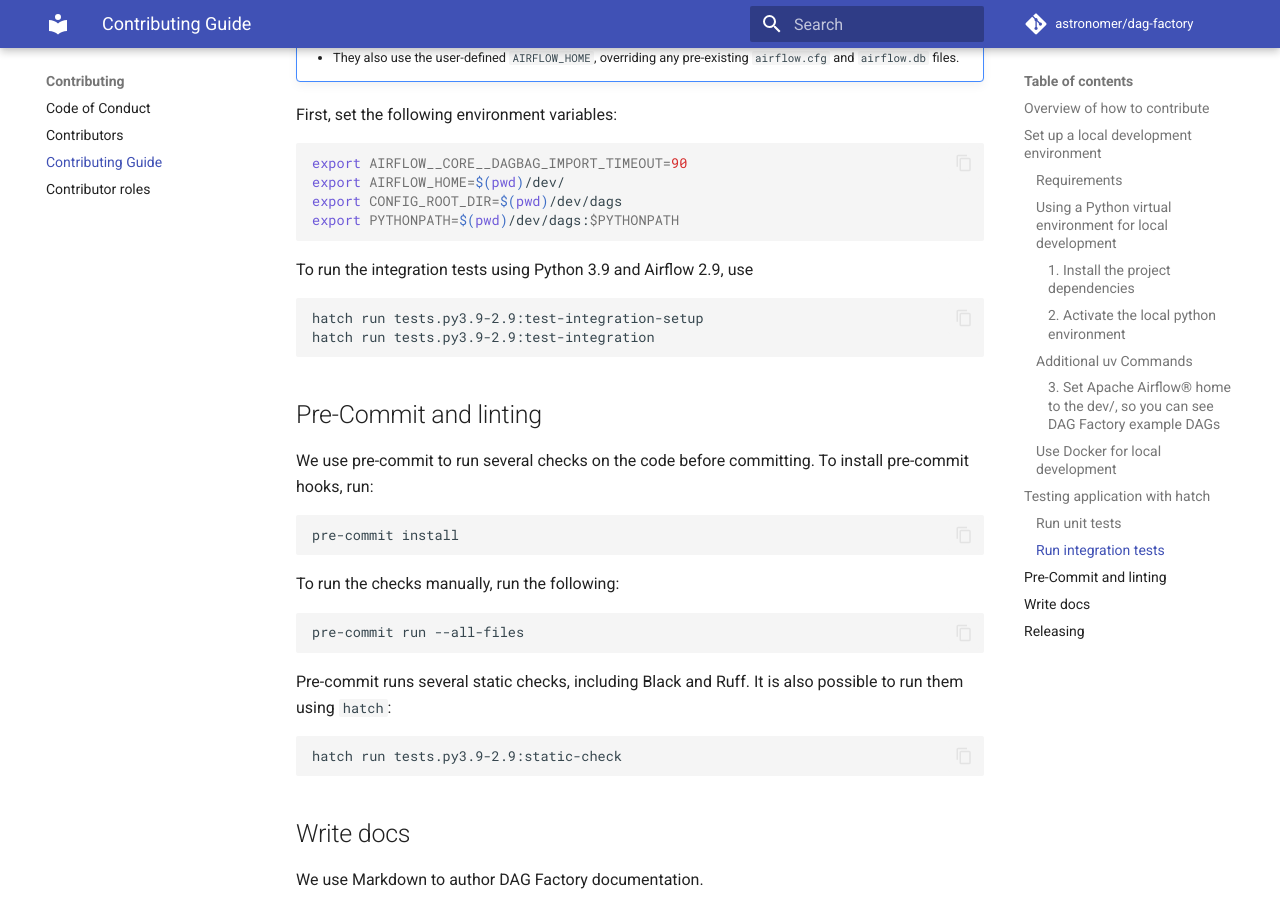
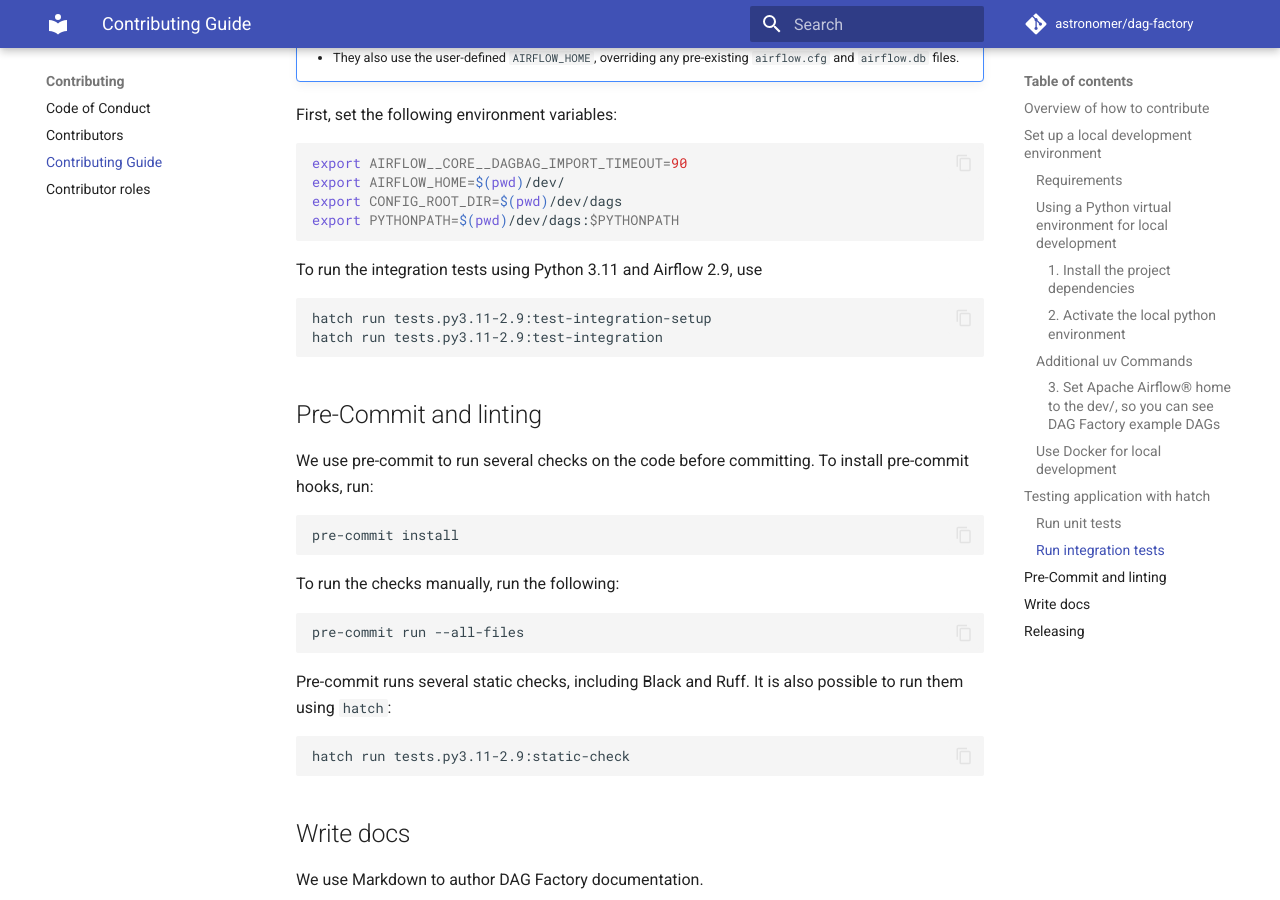
Before and after one commit to astronomer/dag-factory, an MkDocs documentation site: the page built from docs/contributing/howto.md, in a window 1280 px wide and 900 px high, scrolled down 4086 px. Built offline with MkDocs 1.6.1 and Material for MkDocs 9.7.7, drawn with Linux system fonts in a browser that asks for light colours; comment, search, counter and statistics services are not loaded; the version menu is left out.

Commit message:
Drop Python 3.9 Support

````diff
--- a/docs/contributing/howto.md
+++ b/docs/contributing/howto.md
@@ -173,11 +173,11 @@ export CONFIG_ROOT_DIR=$(pwd)/dev/dags
 export PYTHONPATH=$(pwd)/dev/dags:$PYTHONPATH
 ```
 
-To run the integration tests using Python 3.9 and Airflow 2.9, use
+To run the integration tests using Python 3.11 and Airflow 2.9, use
 
 ```bash
-hatch run tests.py3.9-2.9:test-integration-setup
-hatch run tests.py3.9-2.9:test-integration
+hatch run tests.py3.11-2.9:test-integration-setup
+hatch run tests.py3.11-2.9:test-integration
 ```
 
 ## Pre-Commit and linting
@@ -197,7 +197,7 @@ pre-commit run --all-files
 Pre-commit runs several static checks, including Black and Ruff. It is also possible to run them using `hatch`:
 
 ```bash
-hatch run tests.py3.9-2.9:static-check
+hatch run tests.py3.11-2.9:static-check
 ```
 
 ## Write docs
--- a/pyproject.toml
+++ b/pyproject.toml
@@ -10,7 +10,7 @@ authors = [{ name = "Astronomer", email = "humans@astronomer.io" }]
 readme = "README.md"
 license = "Apache-2.0"
 license-files = ["LICENSE"]
-requires-python = ">=3.9"
+requires-python = ">=3.10"
 keywords = ["airflow", "apache-airflow", "provider", "astronomer", "dag"]
 classifiers = [
     "Development Status :: 5 - Production/Stable",
@@ -22,7 +22,6 @@ classifiers = [
     "Programming Language :: Python :: Implementation :: PyPy",
     "Programming Language :: Python :: 3",
     "Programming Language :: Python :: 3 :: Only",
-    "Programming Language :: Python :: 3.9",
     "Programming Language :: Python :: 3.10",
     "Programming Language :: Python :: 3.11",
     "Programming Language :: Python :: 3.12",
@@ -117,7 +116,7 @@ dependencies = [
 pre-install-commands = ["sh scripts/test/pre-install-airflow.sh {matrix:airflow} {matrix:python}"]
 
 [[tool.hatch.envs.tests.matrix]]
-python = ["3.9", "3.10"]
+python = ["3.10"]
 airflow = ["2.4", "2.5", "2.6", "2.7", "2.8", "2.9", "2.10", "2.11", "3.0"]
 
 [[tool.hatch.envs.tests.matrix]]
````
Also changed, not shown: README.md (+1 -1 lines), docs/getting-started/quick-start-airflow-standalone.md (+1 -1 lines), 2 other files.
